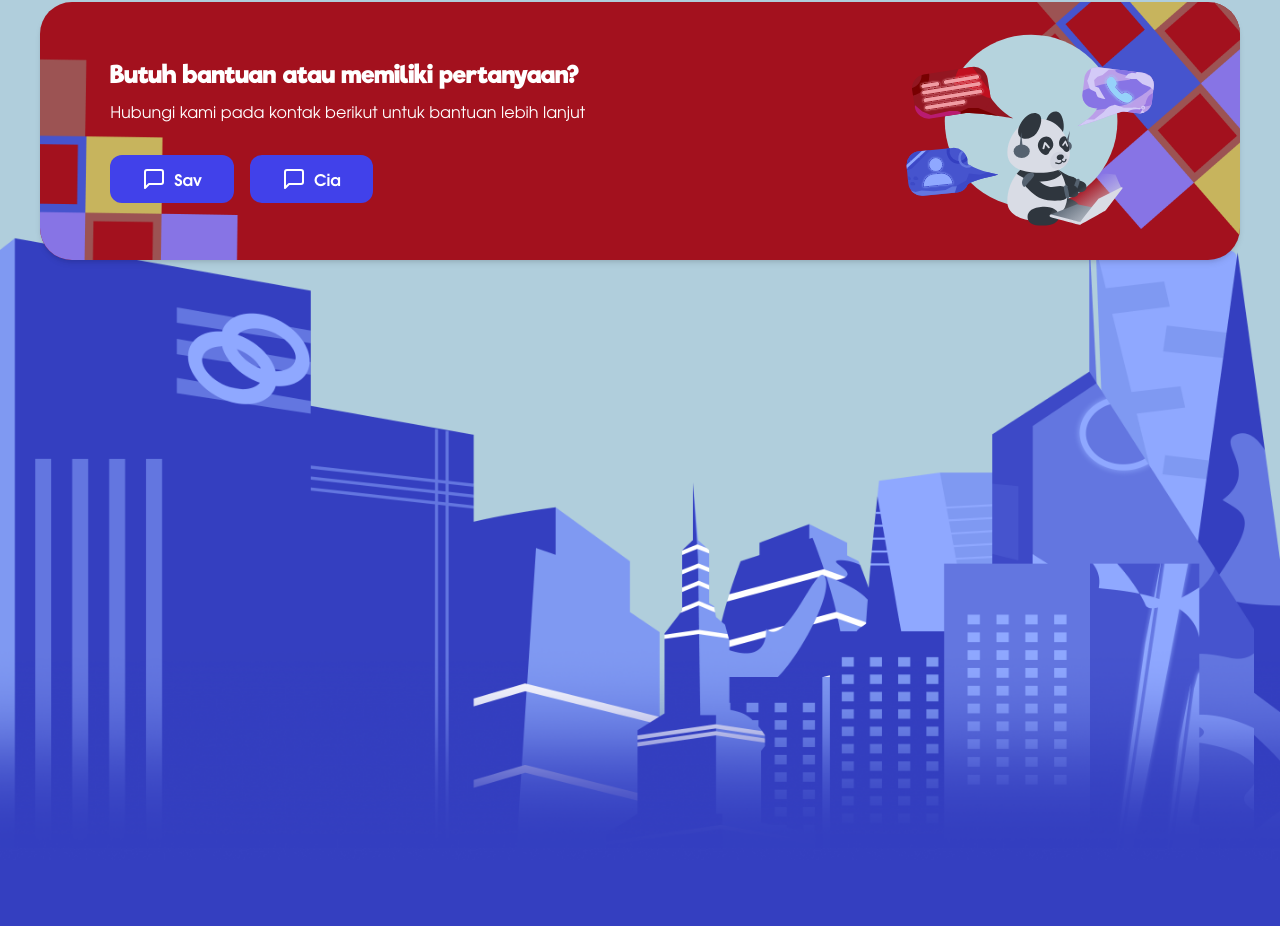
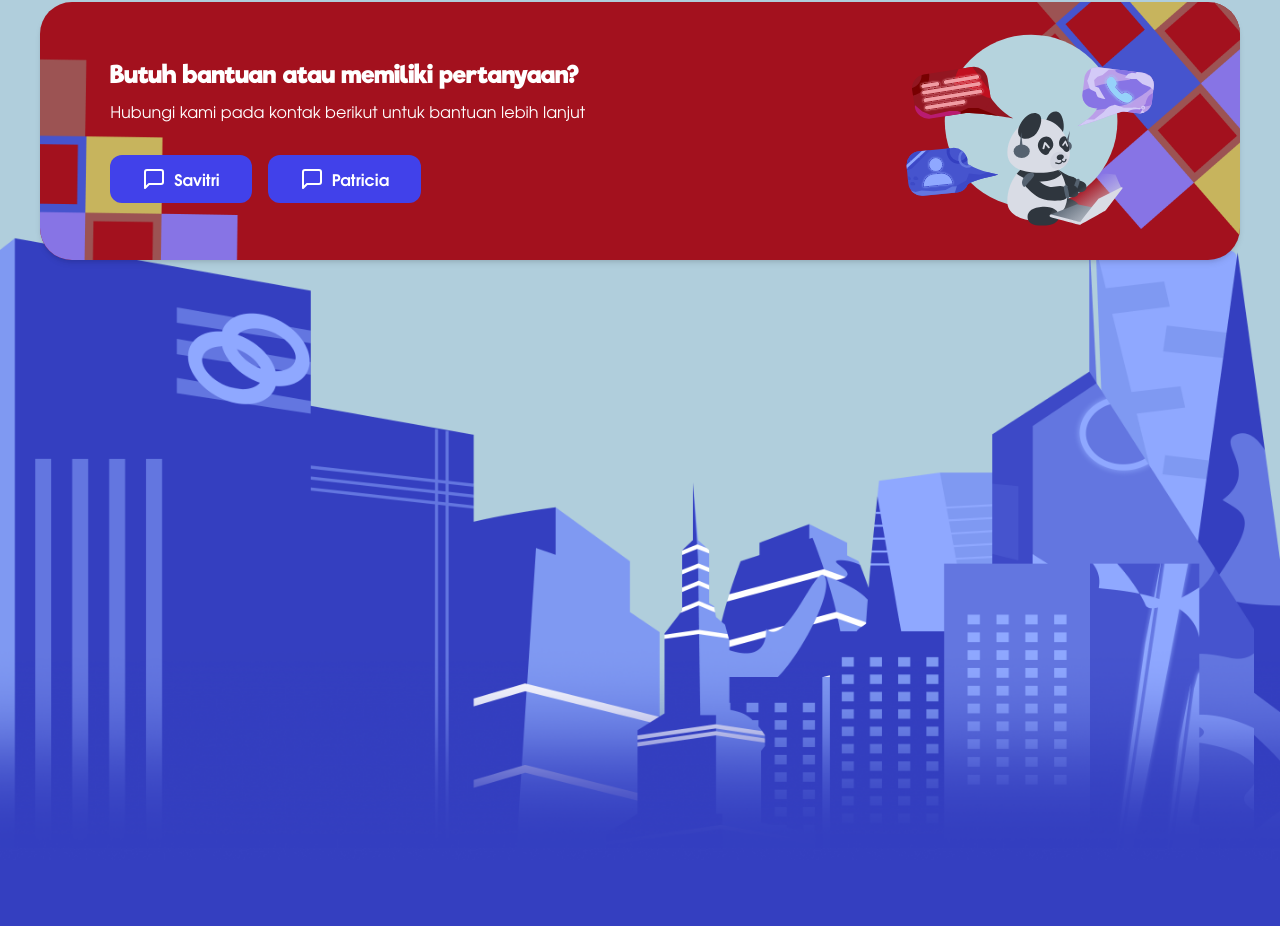
Before and after one commit to OH-Fasilkom-UI/oh24-frontend, a Next.js app: page /ambassador in a window 1280 px wide. Shown: the part 5921-6847 px from the top of the page. Built offline with nearby package versions, Linux system fonts and the light colour scheme; no server answers.

Commit message:
feat: Patrcia & Savitri

```diff
--- a/modules/AmbassadorModule/index.tsx
+++ b/modules/AmbassadorModule/index.tsx
@@ -123,13 +123,13 @@ const AmbassadorModule = () => {
           <Link href={'https://wa.me/082178452476'} target='_blank'>
             <Button>
               <MessageSquare size={24} />
-              <span>Sav</span>
+              <span>Savitri</span>
             </Button>
           </Link>
           <Link href={'https://wa.me/081321037558'} target='_blank'>
             <Button>
               <MessageSquare size={24} />
-              <span>Cia</span>
+              <span>Patricia</span>
             </Button>
           </Link>
         </ContactPerson>
```
